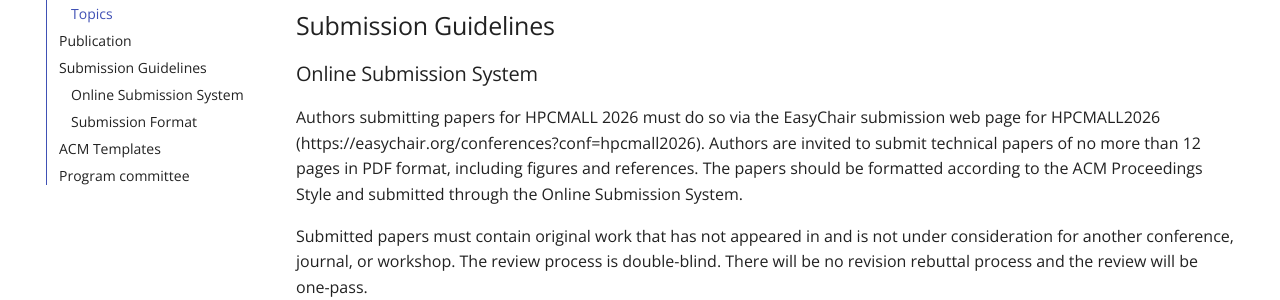
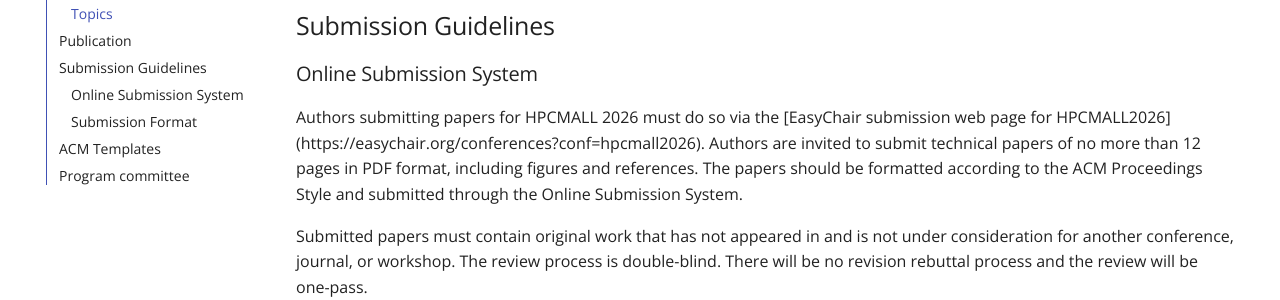
Before and after one commit to CoCo-ARCOS/HPCMALL2026, an MkDocs documentation site: the page built from docs/index.md, in a window 1280 px wide and 900 px high, scrolled down 2251 px. Shown: the part 154-454 px from the top of the window. Built offline with MkDocs 1.6.1 and Material for MkDocs 9.7.7, drawn with Linux system fonts in a browser that asks for light colours.

```diff
--- a/docs/index.md
+++ b/docs/index.md
@@ -63,7 +63,7 @@ Papers will be published together with SCA/HPCAsia proceedings.
 
 ### Online Submission System
 
-Authors submitting papers for HPCMALL 2026 must do so via the EasyChair submission web page for HPCMALL2026 (https://easychair.org/conferences?conf=hpcmall2026). Authors are invited to submit technical papers of no more than 12 pages in PDF format, including figures and references. The papers should be formatted according to the ACM Proceedings Style and submitted through the Online Submission System.
+Authors submitting papers for HPCMALL 2026 must do so via the [EasyChair submission web page for HPCMALL2026] (https://easychair.org/conferences?conf=hpcmall2026). Authors are invited to submit technical papers of no more than 12 pages in PDF format, including figures and references. The papers should be formatted according to the ACM Proceedings Style and submitted through the Online Submission System.
 
 Submitted papers must contain original work that has not appeared in and is not under consideration for another conference, journal, or workshop. The review process is double-blind. There will be no revision rebuttal process and the review will be one-pass.
 
```
